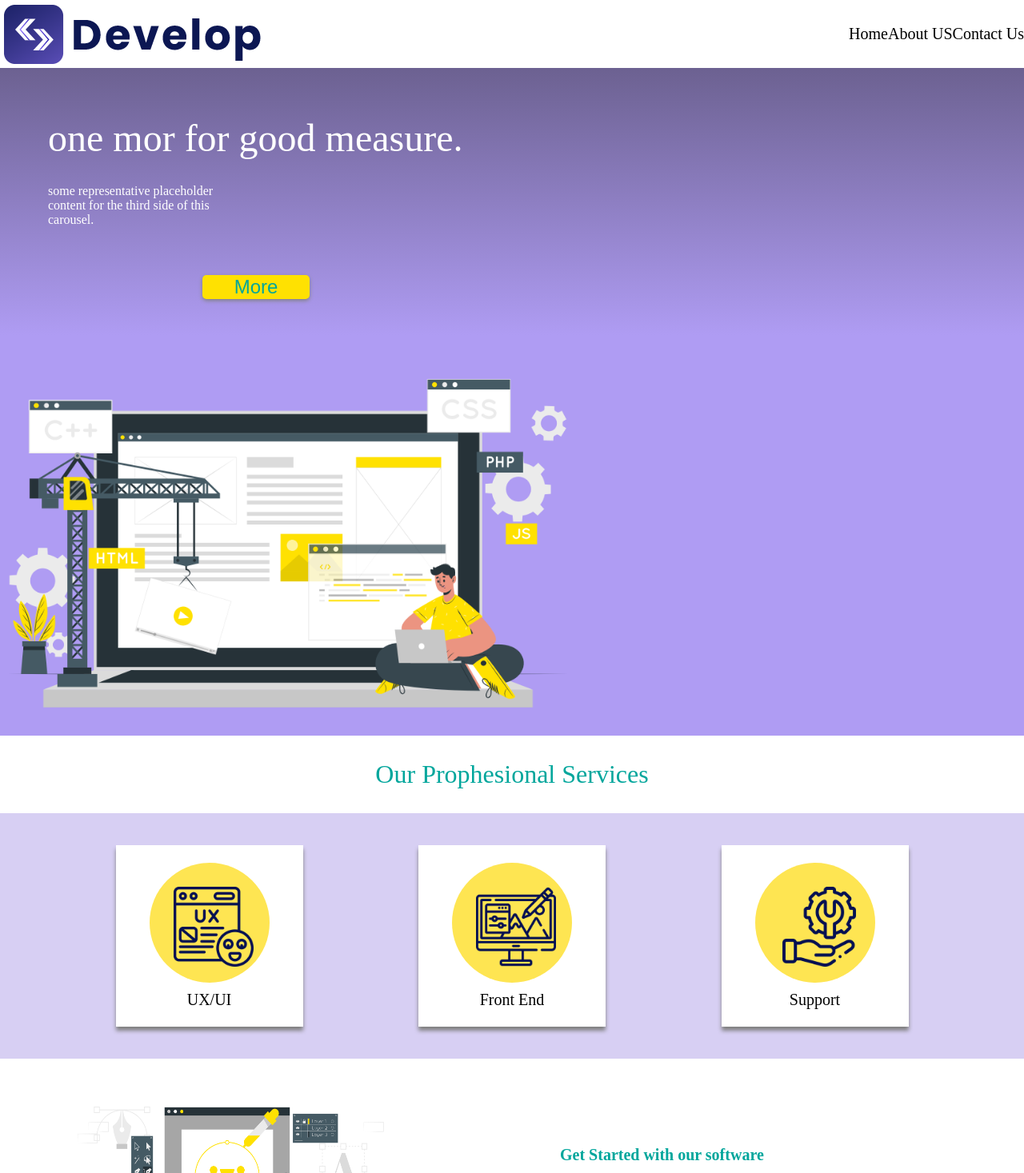
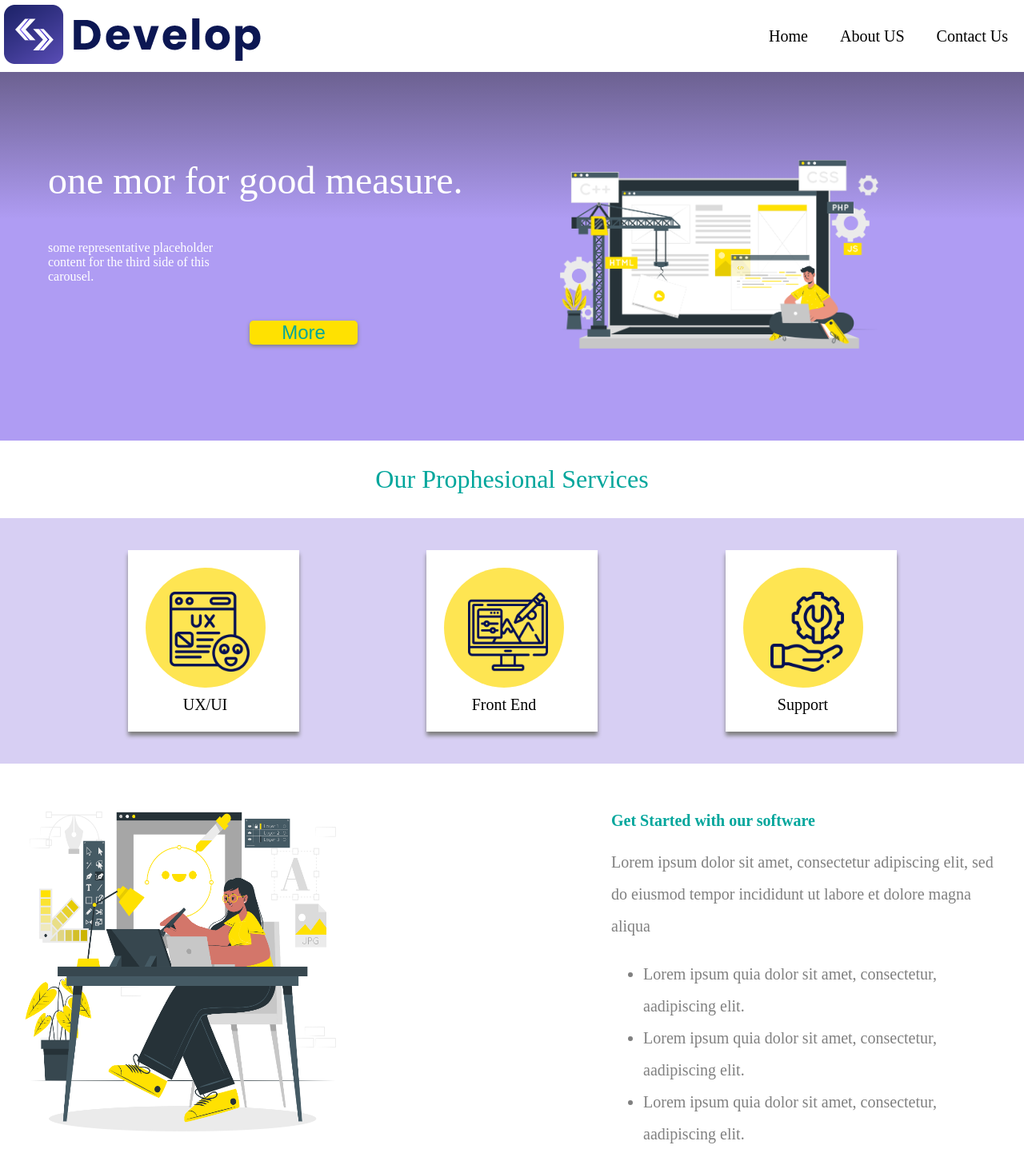
Before and after one commit to AmalAliAlQoud/AmalPro1, a plain HTML site: page index.html in a window 1280 px wide. Shown: the top 1467 px of the page at 80% size. Drawn offline with Linux system fonts and the light colour scheme.

Commit message:
after naming

```diff
--- a/index.html
+++ b/index.html
@@ -1,5 +1,6 @@
 <!DOCTYPE html>
 <html lang="en">
+
 <head>
   <meta charset="UTF-8" />
   <meta http-equiv="X-UA-Compatible" content="IE=edge" />
@@ -7,71 +8,76 @@
   <meta name="viewport" content="width=device-width, initial-scale=1.0" />
   <title>Develop</title>
 </head>
+
 <body>
-    <!-- frst row-->
-    <nav id="first">
+  <!-- Nav toolbar-->
+  <nav>
+    <div class="logo-section">
       <img src="img/colored logo.png" />
-      <div class="Navcontainer">
+    </div>
+    <div class="link-section">
       <a>Home</a>
       <a>About US</a>
       <a>Contact Us</a>
     </div>
   </nav>
-    <!-- second row-->
-    <div id="second">
-      <div id="col1">
-        <div id="txt1">one mor for good measure.</div>
-        <div id="txt2">
+  <!-- header -->
+  <header>
+    <div class="text-section">
+      <p id="header-p1">one mor for good measure.</p>
+      <p id="header-p2">
         some representative placeholder <br />
         content for the third side of this <br />
         carousel.
+      <div class="more-container">
+        <button id="more-btn">More</button>
       </div>
-        <div id="DivBtn">
-          <button>More</button>
+      </p>
+    </div>
+    <div class="image-section">
+      <img id="header-img" src="img/Development.png" alt="Development" />
+    </div>
+  </header>
+  <!-- third row-->
+  <div class="services">
+    <title id="services-title">Our Prophesional Services</title>
+  </div>
+  <!-- forh row-->
+  <div class="class-cards">
+    <div class="card-frame-container">
+      <div class="card-frame-content">
+        <div class="yellow-circle"></div>
+        <img src="img/UX.png" alt="UX/UI/UX" />
+        <div class="bottom-text">UX/UI</div>
       </div>
     </div>
-      <div id="col2">
-        <img src="img/Development.png" alt="Development" />
+    <div class="card-frame-container">
+      <div class="card-frame-content">
+        <div class="yellow-circle"></div>
+        <img src="img/design.png" alt="UX" />
+        <div class="bottom-text">Front End</div>
       </div>
     </div>
-    <!-- third row-->
-    <div id="third">
-      <title>Our Prophesional Services</title>
-    </div>
-    <!-- forh row-->
-    <div id="fourth">
-      <div class="frameBorder">
-        <div class="imgTxtFrame">
-          <div class="yellowcircle"></div>
-          <img src="img/UX.png" alt="UX/UI/UX" />
-          <div class="bottomTxt">UX/UI</div>
-        </div>
-      </div>
-      <div class="frameBorder">
-        <div class="imgTxtFrame">
-          <div class="yellowcircle"></div>
-          <img src="img/design.png" alt="UX" />
-          <div class="bottomTxt">Front End</div>
-        </div>
-      </div>
-      <div class="frameBorder">
-        <div class="imgTxtFrame">
-          <div class="yellowcircle"></div>
+    <div class="card-frame-container">
+      <div class="card-frame-content">
+        <div class="yellow-circle"></div>
         <img src="img/support.png" alt="UX" />
-          <div class="bottomTxt">Support</div>
+        <div class="bottom-text">Support</div>
       </div>
     </div>
   </div>
   <!-- fifth row-->
-    <div id="fifth">
-      <img src="img/4.png" />
-      <div id="outTxt5">
+  <div class="software-class">
+    <div class="sw-img-section">
+      <img class="sw-img" src="img/4.png" />
+    </div>
+    <div class="sw-txt-section">
       <div class="greenTitle">Get Started with our software</div>
-        <p>
+      <div class="sw-text">
+      <p class="sw-p">
         Lorem ipsum dolor sit amet, consectetur adipiscing elit, sed do
         eiusmod tempor incididunt ut labore et dolore magna aliqua
       </p>
-        <div>
         <ul>
           <li>
             Lorem ipsum quia dolor sit amet, consectetur, aadipiscing elit.
@@ -87,14 +93,14 @@
     </div>
   </div>
   <!-- sixth row-->
-    <div id="sixth">
-      <div id="outTxt6">
+  <div class="software-class">
+    <div class="sw-txt-section">
       <div class="greenTitle">Get Started with our software</div>
-        <div>
+      <div class="sw-text">
+      <p class="sw-p">
         Lorem ipsum dolor sit amet, consectetur adipiscing elit, sed do
         eiusmod tempor incididunt ut labore et dolore magna aliqua
-        </div>
-        <div>
+      </p>
         <ul>
           <li>
             Lorem ipsum quia dolor sit amet, consectetur, aadipiscing elit.
@@ -107,19 +113,25 @@
           </li>
         </ul>
       </div>
+
+
     </div>
-      <img src="img/1.png" />
+    <div class="sw-img-section-right">
+      <img class="sw-img" src="img/1.png" />
+    </div>
     </div>
   <!-- sevent row-->
-    <div id="seventh">
-      <img src="img/2.png" />
-      <div id="outTxt7">
+   <div class="software-class">
+    <div class="sw-img-section">
+      <img class="sw-img" src="img/2.png" />
+    </div>
+    <div class="sw-txt-section">
       <div class="greenTitle">Get Started with our software</div>
-        <div>
+      <div class="sw-text">
+      <p class="sw-p">
         Lorem ipsum dolor sit amet, consectetur adipiscing elit, sed do
         eiusmod tempor incididunt ut labore et dolore magna aliqua
-        </div>
-        <div>
+      </p>
         <ul>
           <li>
             Lorem ipsum quia dolor sit amet, consectetur, aadipiscing elit.
@@ -134,6 +146,7 @@
       </div>
     </div>
   </div>
+
   <!-- eightth row-->
   <div id="eightth">
     <div id="col8Left">Git in touch <br />with us</div>
@@ -160,4 +173,5 @@
     </div>
   </div>
 </body>
+
 </html>
--- a/style.css
+++ b/style.css
@@ -4,8 +4,8 @@ body{
 
 
 }
-/*   this is the style for first row */
-#first{
+/*   this is the style for Nav toolbar */
+nav{
     background-color: #FFFFFF;
     display: flex;
     flex-direction: row;
@@ -13,56 +13,49 @@ body{
     justify-content: space-between;
     align-items: center;
 }
-#first img{
+.logo-section{
     justify-self:start;
 }
-.Navcontainer{
+.link-section{
     display: flex;
     flex-direction: row;
 }
-.Navcontainer nav{
+.link-section a{
     margin: 20px;
 }
 /*   this is the style for second row */
-#second{
+header{
     background: linear-gradient(0deg, #af9cf3 60%, #6c6191);
-   /* display: grid;
-    grid-template-columns: 50% 50%;*/
     display: flex;
     flex-direction: row;
     flex-wrap: wrap;
     align-items: center;
-    justify-content: space-between;
-
+    padding:60px;
+   justify-content: space-between;
 }
-#second #col2 img{
-    max-width: 700px;
-    margin: 60px 10px 30px 10px;
+#header-img{
+    max-width: 400px; /* 600 and small 400*/
 }
-#col1{
+.image-section{
+    flex-grow: 1;
+}
+.text-section{
+    flex-grow: 1;
     color: #FFFFFF;
     font-family: Quicksans;
-    flex-basis: 50%;;
-
 }
-#col2{
-    flex-basis: 50%;;
+#header-p1{
+    font-size: 3rem; /*  60px */
 }
-#second #col1 #txt1{
-    font-size: 3rem; /*  60px */
-    margin: 60px 60px 30px 60px;
-}
-#second #col1 #txt2{
+#header-p2{
     font-size: 1rem; /*  20px */
-    margin: 20px 60px 30px 60px;
     padding-bottom: 30px;
     }
-#second #col1 #DivBtn{
+.more-container{
 display: flex;
 justify-content: center;
-
 }
-#second #col1 #DivBtn button{
+#more-btn{
     padding-left: 40px;
     padding-right: 40px;
     color: #00a69c;
@@ -72,10 +65,9 @@ justify-content: center;
     font-size: 1.5rem; /*  30px    */
     margin-bottom: 40px;
     box-shadow: 0px 2px 5px gray;
-
 }
 /*   this is the style for third row */
-div title{
+#services-title{
     display:flex;
     justify-content: center;
     font-size: 2rem; /*  40px   */
@@ -87,30 +79,27 @@ div title{
 }
 
 /*   this is the style for fourth row */
-#fourth{
-    display:flex;
+.class-cards{
+    display:flex;  /* inline-block not correct*/
     flex-direction: row;
     flex-wrap: wrap;
     justify-content:space-evenly;
     background-color: #d7cff3;
 }
-.frameBorder{
+.card-frame-container{
     border: 2px solid white;
-    padding-right: 40px;
-    padding-left: 40px;
-    padding-top: 20px;
-    padding-bottom: 20px;
+    padding: 20px 40px 20px 20px;
     background-color:#FFFFFF;
     margin-top: 40px;
     margin-bottom: 40px;
     box-shadow: 0px 5px 5px gray;
     height:fit-content;
 }
-.imgTxtFrame{
+.card-frame-content{
     align-items: center;
     position: relative;
 }
-.yellowcircle{
+.yellow-circle{
     position: relative;
     background-color: #fee552;
     height: 150px;
@@ -118,7 +107,7 @@ div title{
     z-index: 1;
     border-radius:50%;
 }
-.imgTxtFrame img{
+.card-frame-content img{
     position: absolute;
     height: 100px;
     width: 100px;
@@ -126,38 +115,48 @@ div title{
     top: 30px;
     left: 30px;
     }
-.bottomTxt{
+.bottom-text{
     width: 150px;
     margin-top: 10px;
     text-align: center;
 }
 /*   this is the style for fifth row */
-#fifth{
+.software-class{
     display: flex;
     flex-direction: row;
     flex-wrap: wrap;
-    margin-left: 20px;
-    margin-right: 20px;
+    justify-content: space-between;
+    padding:60px 20px 60px 20px;
 }
-#fifth img{
+.sw-img-section{
+    flex-basis: 40%;
     justify-content: left;
+}
+.sw-img{
     width:400px;
     height: 400px;
-    margin: 60px;
 }
-#outTxt5{
-    justify-content: right;
-    margin: 60px;
+.sw-txt-section{
+    flex-basis: 40%;
+   display: flex;
+    flex-direction: row;
+    flex-wrap: wrap;
+    align-content: flex-start;
+}
+.sw-text{
     line-height: 2em;
     color: gray;
     font-weight: normal;
-    margin-top: 100px;
 }
 .greenTitle{
     color: #00a69c;
     font-family: quicksand;
     font-weight: bold;
     font-size: 1.25rem; /*  25px  */
+}
+.sw-img-section-right{
+    flex-basis: 40%;
+    justify-content: right;
 }
 #sixth{
     display:grid;
```
Lines whose indentation alone changed are shown as unchanged.
